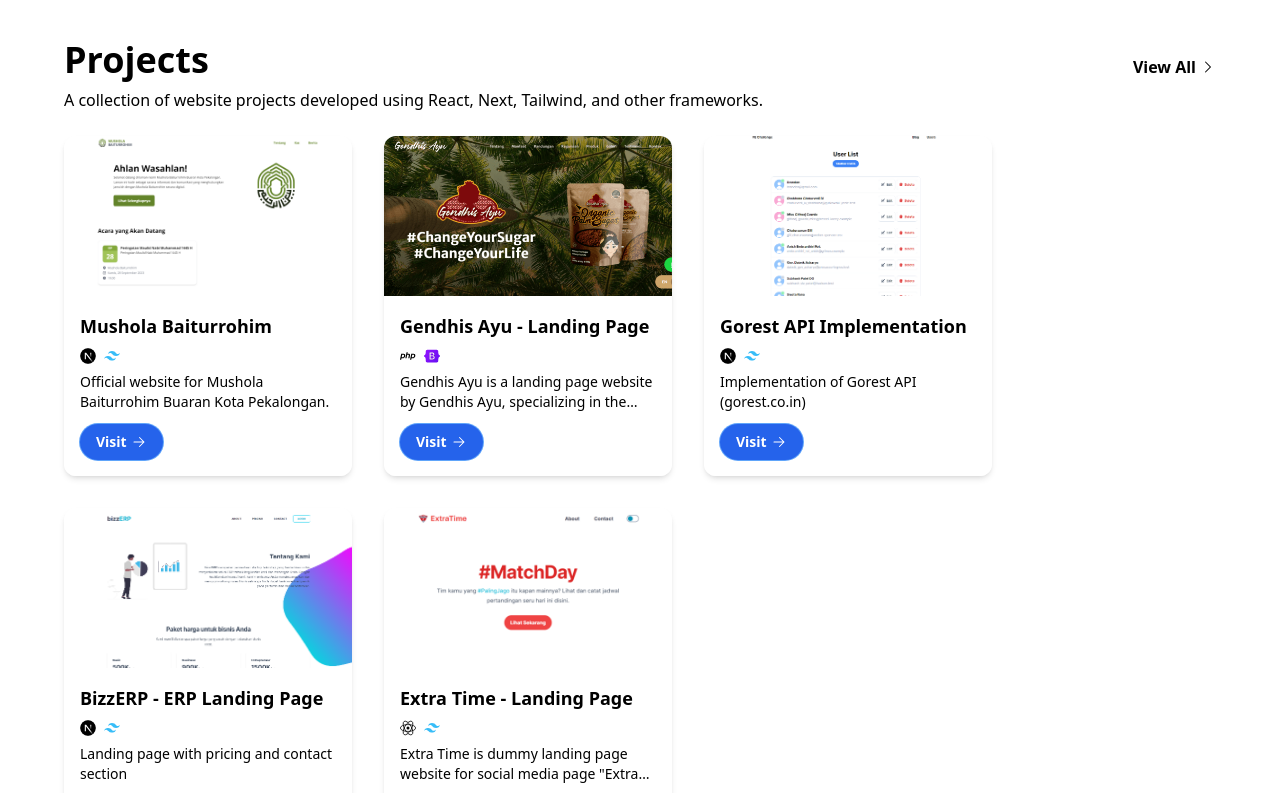
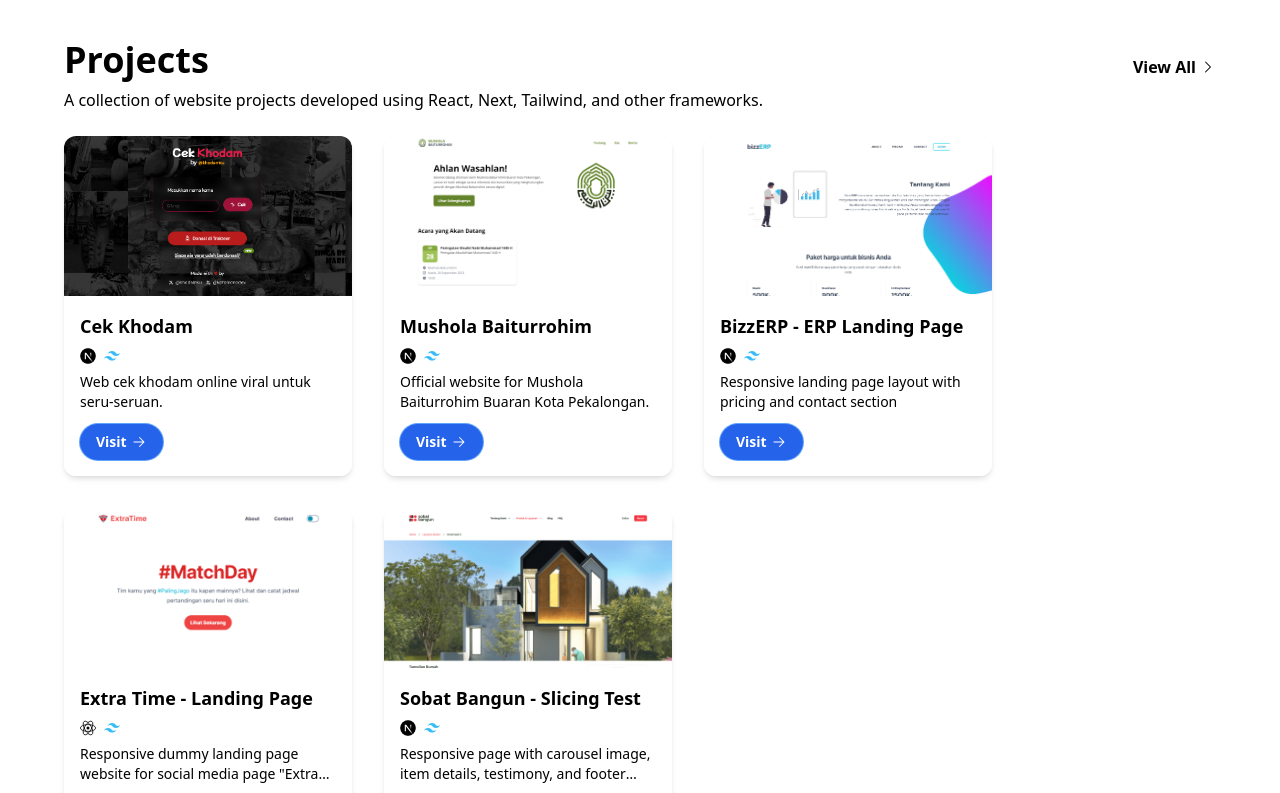
Before and after one commit to irmankurniawan11/react-challenge, a React (Create React App) app: page / in a window 1280 px wide. Shown: the part 240-1033 px from the top of the page. Built offline with nearby package versions, Linux system fonts and the light colour scheme; a web font is replaced by a local one.

Commit message:
update portfolio

```diff
--- a/src/data/challengeData.js
+++ b/src/data/challengeData.js
@@ -15,14 +15,6 @@
         url: "/challenge/holadok",
         stacks: ["react","tailwind"]
     },
-    {
-        title: "Sobat Bangun",
-        desc: "Digital platform page with carousel image, item details, testimony, and footer components",
-        imageUrl: "/image/preview-sobatbangun.png",
-        sourceUrl: "https://github.com/irmankurniawan11/fe-slicer-test",
-        url: "https://irman-slicer-test.vercel.app/",
-        stacks: ["next","tailwind"]
-    }
 ]
 
 export default challengeData;
--- a/src/data/projectData.js
+++ b/src/data/projectData.js
@@ -1,4 +1,12 @@
 const projectData = [
+    {
+        title: "Cek Khodam",
+        desc: "Web cek khodam online viral untuk seru-seruan.",
+        imageUrl: "/image/preview-cek-khodam.png",
+        sourceUrl: "#",
+        url: "https://khodam.vercel.app",
+        stacks: ["next","tailwind"]
+    },
     {
         title: "Mushola Baiturrohim",
         desc: "Official website for Mushola Baiturrohim Buaran Kota Pekalongan.",
@@ -7,25 +15,25 @@
         url: "https://baiturrohim.my.id",
         stacks: ["next","tailwind"]
     },
-	{
-        title: "Gendhis Ayu - Landing Page",
-        desc: "Gendhis Ayu is a landing page website by Gendhis Ayu, specializing in the sale of organic palm sugar. The website provides a platform to showcase and promote their range of high-quality palm sugar products.",
-        imageUrl: "/image/preview-gendhis.png",
-        sourceUrl: "#",
-        url: "https://projectirman.nasihosting.com/gendhis-ayu/",
-        stacks: ["php","bootstrap"]
-    },
-    {
-        title: "Gorest API Implementation",
-        desc: 'Implementation of Gorest API (gorest.co.in)',
-        imageUrl: "/image/preview-gorestcrud.png",
-        sourceUrl: "#",
-        url: "https://fe-challenge-synapsis-irman.vercel.app/",
-        stacks: ["next","tailwind"]
-    },
+	// {
+    //     title: "Gendhis Ayu - Landing Page",
+    //     desc: "Gendhis Ayu is a landing page website by Gendhis Ayu, specializing in the sale of organic palm sugar. The website provides a platform to showcase and promote their range of high-quality palm sugar products.",
+    //     imageUrl: "/image/preview-gendhis.png",
+    //     sourceUrl: "#",
+    //     url: "https://projectirman.nasihosting.com/gendhis-ayu/",
+    //     stacks: ["php","bootstrap"]
+    // },
+    // {
+    //     title: "Gorest API Implementation",
+    //     desc: 'Implementation of Gorest API (gorest.co.in)',
+    //     imageUrl: "/image/preview-gorestcrud.png",
+    //     sourceUrl: "#",
+    //     url: "https://fe-challenge-irman.vercel.app/",
+    //     stacks: ["next","tailwind"]
+    // },
     {
         title: "BizzERP - ERP Landing Page",
-        desc: 'Landing page with pricing and contact section',
+        desc: 'Responsive landing page layout with pricing and contact section',
         imageUrl: "/image/preview-bizzerp.png",
         sourceUrl: "#",
         url: "https://keda-fe-test.vercel.app/",
@@ -33,11 +41,19 @@
     },
     {
         title: "Extra Time - Landing Page",
-        desc: 'Extra Time is dummy landing page website for social media page "Extra Time Indonesia".',
+        desc: 'Responsive dummy landing page website for social media page "Extra Time Indonesia".',
         imageUrl: "/image/preview-extratime.png",
         sourceUrl: "#",
         url: "https://react-football-six.vercel.app/",
         stacks: ["react","tailwind"]
+    },
+    {
+        title: "Sobat Bangun - Slicing Test",
+        desc: "Responsive page with carousel image, item details, testimony, and footer components",
+        imageUrl: "/image/preview-sobatbangun.png",
+        sourceUrl: "https://github.com/irmankurniawan11/fe-slicer-test",
+        url: "https://irman-slicer-test.vercel.app/",
+        stacks: ["next","tailwind"]
     }
 ]
 
--- a/src/icon/NextIcon.js
+++ b/src/icon/NextIcon.js
@@ -1,6 +1,6 @@
 const NextIcon = ( props ) => {
     return (
-        <svg {...props} xmlns="http://www.w3.org/2000/svg" width="48" height="48" viewBox="0 0 48 48" fill="none"><mask id="mask" style={{maskType: "alpha"}} maskUnits="userSpaceOnUse" x="0" y="0" width="48" height="48"><circle cx="24" cy="24" r="24" fill="#000"/></mask><g mask="url(#mask)"><circle cx="24" cy="24" r="23.2" fill="#000" stroke="#000" stroke-width="1.6"/><path d="M39.8687 42.0055L18.4378 14.4H14.3999V33.592H17.6302V18.5023L37.333 43.9587C38.222 43.3637 39.069 42.7108 39.8687 42.0055Z" fill="url(#gradient0)"/><rect x="30.6667" y="14.4" width="3.2" height="19.2" fill="url(#gradient1)"/></g><defs><linearGradient id="gradient0" x1="29.0666" y1="31.0667" x2="38.5332" y2="42.8" gradientUnits="userSpaceOnUse"><stop stop-color="#fff"/><stop offset="1" stop-color="#fff" stop-opacity="0"/></linearGradient><linearGradient id="gradient1" x1="32.2667" y1="14.4" x2="32.2132" y2="28.5001" gradientUnits="userSpaceOnUse"><stop stop-color="#fff"/><stop offset="1" stop-color="#fff" stop-opacity="0"/></linearGradient></defs></svg>
+        <svg {...props} xmlns="http://www.w3.org/2000/svg" width="48" height="48" viewBox="0 0 48 48" fill="none"><mask id="mask" style={{maskType: "alpha"}} maskUnits="userSpaceOnUse" x="0" y="0" width="48" height="48"><circle cx="24" cy="24" r="24" fill="#000"/></mask><g mask="url(#mask)"><circle cx="24" cy="24" r="23.2" fill="#000" stroke="#000" strokeWidth="1.6"/><path d="M39.8687 42.0055L18.4378 14.4H14.3999V33.592H17.6302V18.5023L37.333 43.9587C38.222 43.3637 39.069 42.7108 39.8687 42.0055Z" fill="url(#gradient0)"/><rect x="30.6667" y="14.4" width="3.2" height="19.2" fill="url(#gradient1)"/></g><defs><linearGradient id="gradient0" x1="29.0666" y1="31.0667" x2="38.5332" y2="42.8" gradientUnits="userSpaceOnUse"><stop stopColor="#fff"/><stop offset="1" stopColor="#fff" stopOpacity="0"/></linearGradient><linearGradient id="gradient1" x1="32.2667" y1="14.4" x2="32.2132" y2="28.5001" gradientUnits="userSpaceOnUse"><stop stopColor="#fff"/><stop offset="1" stopColor="#fff" stopOpacity="0"/></linearGradient></defs></svg>
     )
 }
 
```
Also changed, not shown: public/image/preview-cek-khodam.png (added).
